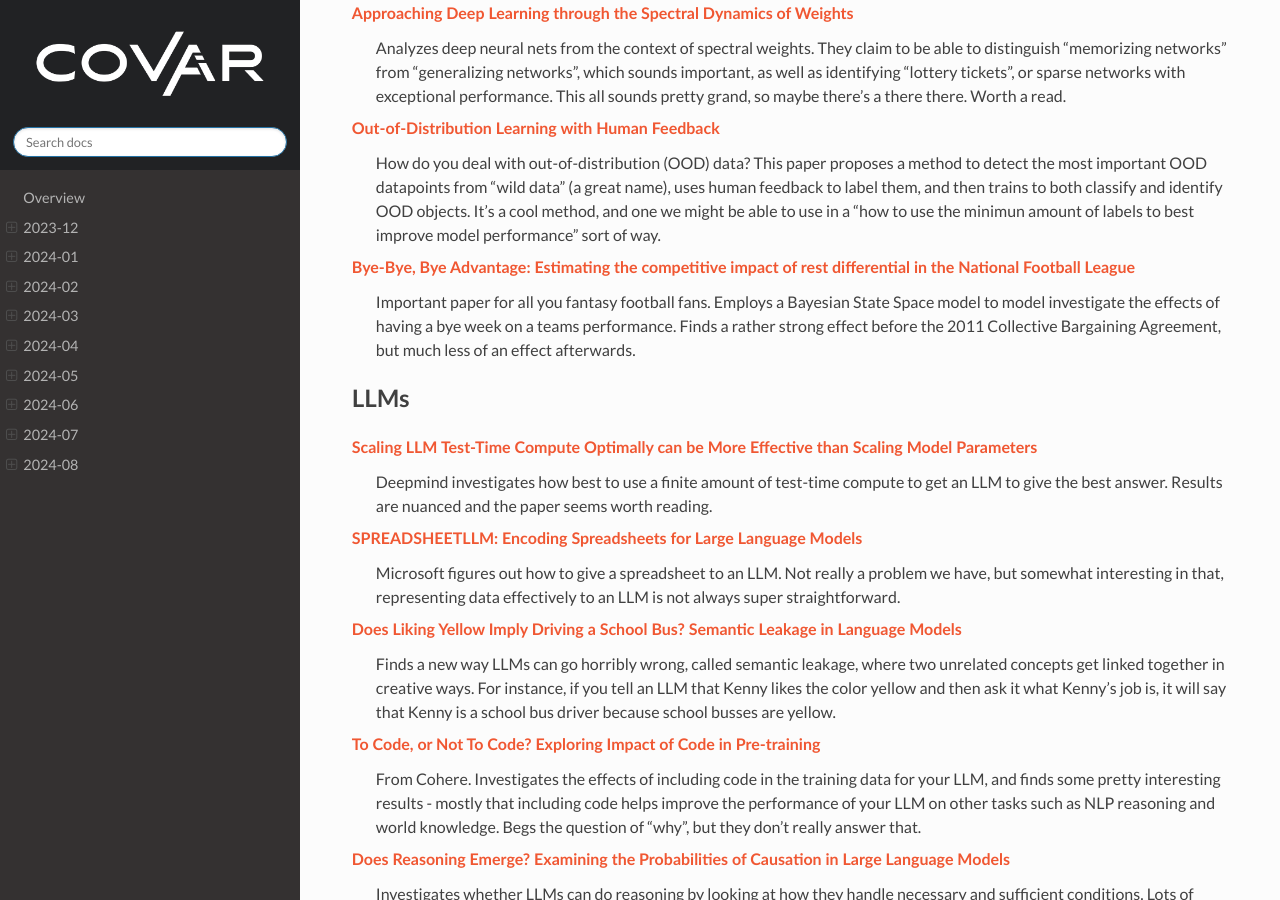
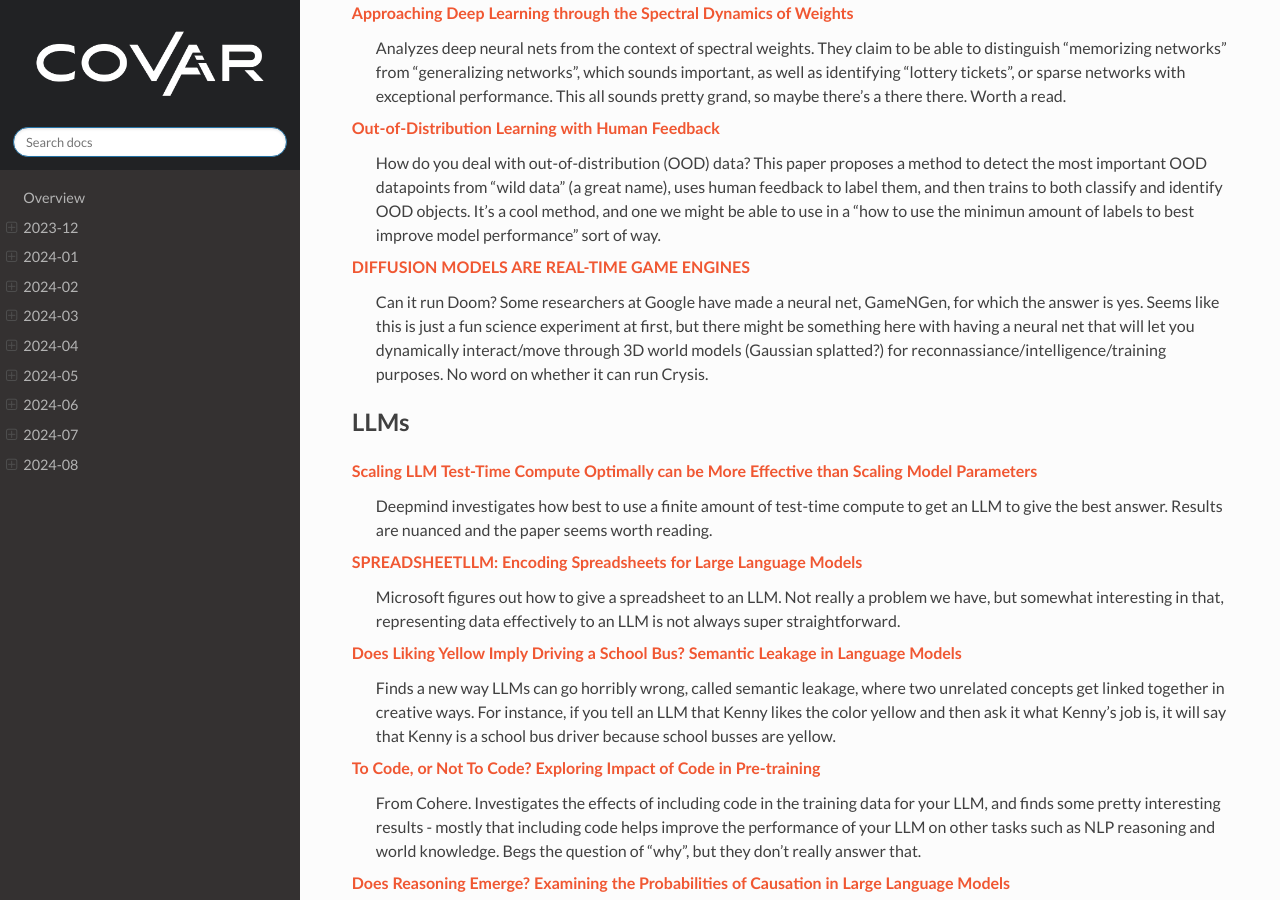
Before and after one commit to covartech/zeitgeist, a Sphinx documentation site: the page built from docs/issues/2024-09.rst, in a window 1280 px wide and 900 px high, scrolled down 526 px. Built offline with Sphinx 7.4.7 and the Read the Docs theme 2.0.0, drawn with Linux system fonts in a browser that asks for light colours; some of the changed text lies outside the part shown.

Commit message:
Update 2024_08_28

```diff
--- a/docs/issues/2024-09.rst
+++ b/docs/issues/2024-09.rst
@@ -18,8 +18,8 @@
 `Out-of-Distribution Learning with Human Feedback <https://arxiv.org/pdf/2408.07772>`_
     How do you deal with out-of-distribution (OOD) data?  This paper proposes a method to detect the most important OOD datapoints from "wild data" (a great name), uses human feedback to label them, and then trains to both classify and identify OOD objects.  It's a cool method, and one we might be able to use in a "how to use the minimun amount of labels to best improve model performance" sort of way.
 
-`Bye-Bye, Bye Advantage: Estimating the competitive impact of rest differential in the National Football League <https://arxiv.org/pdf/2408.10867>`_
-    Important paper for all you fantasy football fans. Employs a Bayesian State Space model to model investigate the effects of having a bye week on a teams performance.  Finds a rather strong effect before the 2011 Collective Bargaining Agreement, but much less of an effect afterwards.
+`DIFFUSION MODELS ARE REAL-TIME GAME ENGINES <https://arxiv.org/pdf/2408.14837>`_
+    Can it run Doom?  Some researchers at Google have made a neural net, GameNGen, for which the answer is yes.  Seems like this is just a fun science experiment at first, but there might be something here with having a neural net that will let you dynamically interact/move through 3D world models (Gaussian splatted?) for reconnassiance/intelligence/training purposes.  No word on whether it can run Crysis.
 
 LLMs
 ----
@@ -98,6 +98,9 @@
 `FPCA: FIELD-PROGRAMMABLE PIXEL CONVOLUTIONAL ARRAY FOR EXTREME-EDGE INTELLIGENCE <https://arxiv.org/pdf/2408.10233>`_
     I don't know what an FPCA is, but it seems morally similar to an FPGA.  Worth keeping an eye on?
 
+`The Mamba in the Llama: Distilling and Accelerating Hybrid Models <https://arxiv.org/pdf/2408.15237>`_
+    Takes a transformer and distills it down to an RNN without losing performance.  It's kind of interesting that this works better than training an RNN from scratch - or maybe the transformer was just trained better than the best RNN.
+
 Theory
 ------
 `Disentangling Dense Embeddings with Sparse Autoencoders <https://arxiv.org/pdf/2408.00657>`_
```
